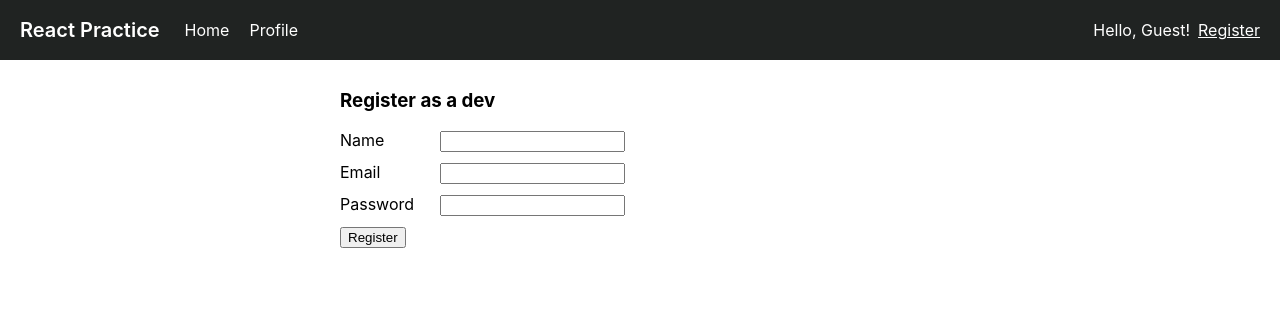
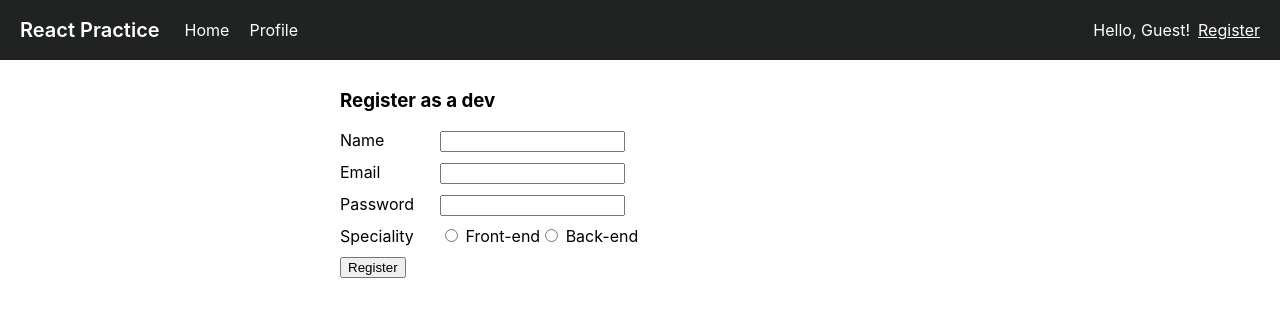
Before and after one commit to crispinwzy/react-practice-ts, a React (Create React App) app: page /register in a window 1280 px wide. Shown: the top 316 px of the page. Built offline with nearby package versions, Linux system fonts and the light colour scheme.

Commit message:
Add register field: speciality

```diff
--- a/src/pages/profile/Profile.tsx
+++ b/src/pages/profile/Profile.tsx
@@ -14,6 +14,7 @@ export function Profile() {
         <p>isLoggedin: {auth.isLoggedin ? 'Yes' : 'No'}</p>
         <p>Name: {auth.name}</p>
         <p>Email: {auth.email}</p>
+        <p>Speciality: {auth.speciality}</p>
       </div>
 
       {/* // Weather component */}
--- a/src/pages/register/Register.tsx
+++ b/src/pages/register/Register.tsx
@@ -1,7 +1,8 @@
 import React, { useState } from 'react';
 import { Redirect } from 'react-router-dom';
 import { useAppDispatch, useAppSelector } from 'app/hooks';
-import { AuthState, selectAuth, RegisterPayload, register } from 'app/store/slices/authSlice';
+import { selectAuth, RegisterPayload, register } from 'app/store/slices/authSlice';
+import { AuthState } from 'app/models/Auth';
 import './Register.scss';
 import { isValidEmail } from 'app/utils/validators';
 
@@ -12,10 +13,12 @@ export function Register() {
   const [name, setName] = useState('');
   const [email, setEmail] = useState('');
   const [password, setPassword] = useState('');
+  const [speciality, setSpeciality] = useState('');
 
   const [nameValid, setNameValid] = useState({valid: true, msg: ''});
   const [emailValid, setEmailValid] = useState({valid: true, msg: ''});
   const [passwordValid, setPasswordValid] = useState({valid: true, msg: ''});
+  const [specialityValid, setSpecialityValid] = useState({valid: true, msg: ''});
 
   const handleSubmit = () => {
     // Trim inputs
@@ -33,11 +36,16 @@ export function Register() {
       name: name,
       email: email,
       password: password,
+      speciality: speciality,
     };
 
     // Dispatch 'register' action
     dispatch(register(payload));
     alert("Register sucessfully!");
+  }
+
+  const handleOptionChange = (e: React.ChangeEvent<HTMLInputElement>) => {
+    setSpeciality(e.target.value);
   }
 
   const validateForm = () => {
@@ -65,6 +73,13 @@ export function Register() {
       setPasswordValid({ valid: false, msg: 'Password is required' });
     } else {
       setPasswordValid({ valid: true, msg: '' });
+    }
+
+    if (!speciality) {
+      result = false;
+      setSpecialityValid({ valid: false, msg: 'Speciality is required' });
+    } else {
+      setSpecialityValid({ valid: true, msg: '' });
     }
 
     return result;
@@ -105,6 +120,17 @@ export function Register() {
             {!passwordValid.valid && <span className="error-msg">{passwordValid.msg}</span>}
           </div>
 
+          <div className="form-field">
+            <span className="form-label">Speciality</span>
+            <label>
+              <input type="radio" name="speciality" value="front-end" onChange={handleOptionChange} /> Front-end
+            </label>
+            <label>
+              <input type="radio" name="speciality" value="back-end" onChange={handleOptionChange} /> Back-end
+            </label>
+            {!specialityValid.valid && <span className="error-msg">{specialityValid.msg}</span>}
+          </div>
+
           <div className="form-action">
             <button onClick={handleSubmit}>Register</button>
           </div>
```
